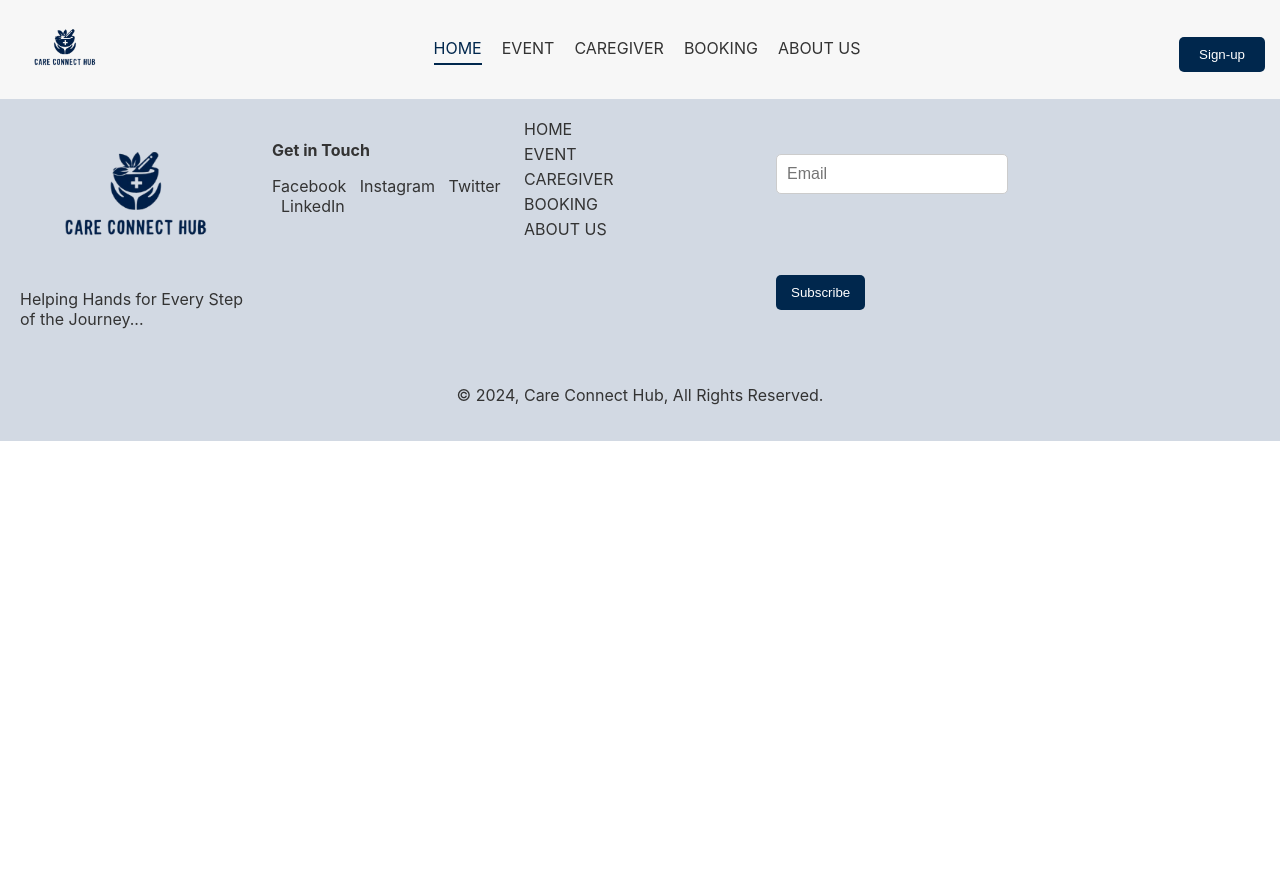
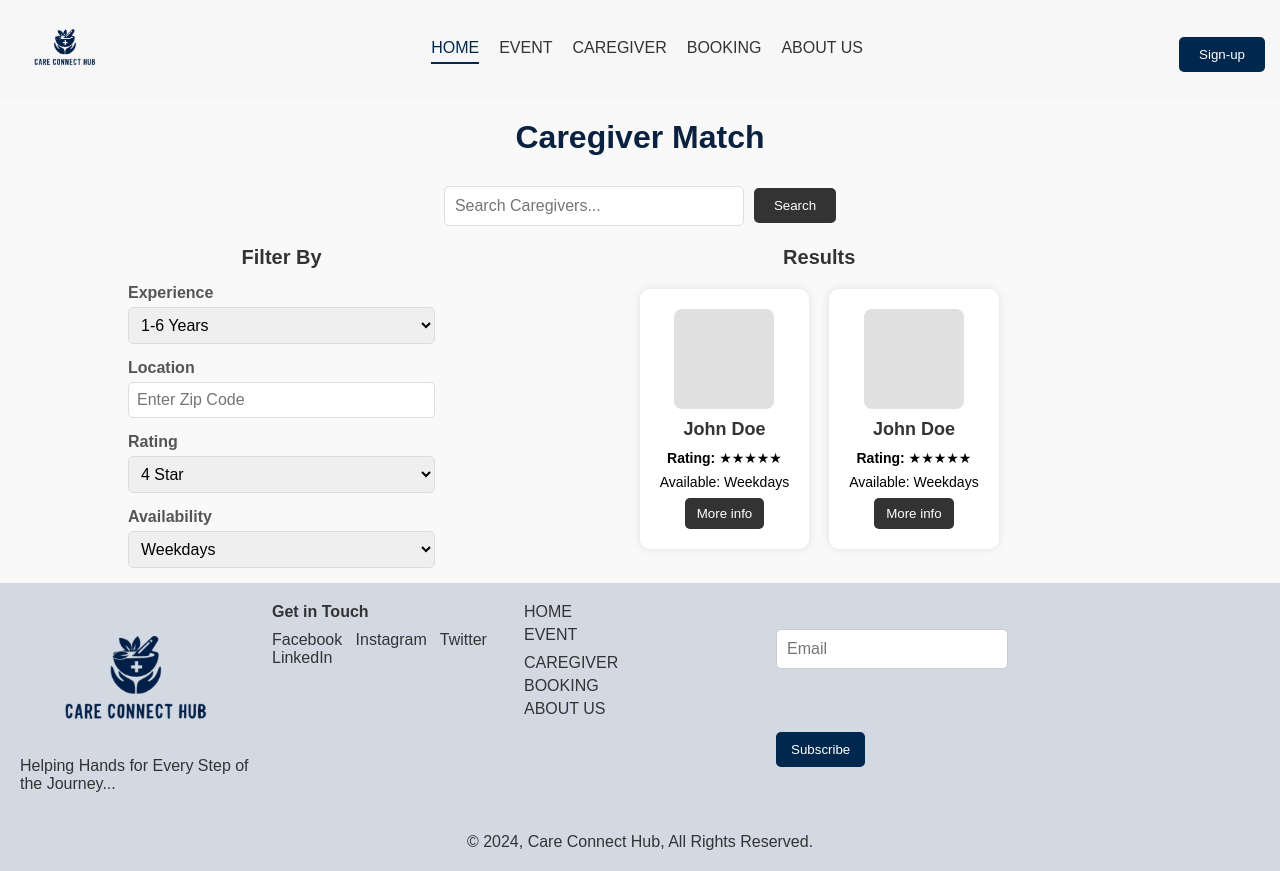
Before and after one commit to scetat/CareConnectHub, a React (Create React App) app in the folder frontend/: page /caregivermatch in a window 1280 px wide. Before the commit the page ends 800 px from the top, so only its background shows below. Built offline with nearby package versions, Linux system fonts and the light colour scheme.

Commit message:
caregiver page frontend link this page into header anf footer

```diff
--- a/frontend/src/App.js
+++ b/frontend/src/App.js
@@ -5,6 +5,7 @@ import Footer from "./components/Footer";
 import SignUpPage from "./Pages/SignUpPage";
 import "./index.css";
 import CaregiverHome from "./Pages/CaregiverHome";
+import CaregiverMatch from "./Pages/CaregiverMatch";
 import About from './Pages/AboutUs';
 
 function App() {
@@ -13,7 +14,7 @@ function App() {
       <Header />
       <Routes>
         <Route path="/" exact={true} element={<Home />} />
-        <Route path="/caregiver" exact={true} element={<CaregiverHome />} />
+        <Route path="/caregivermatch" exact={true} element={<CaregiverMatch />} />
         <Route path="/signup" element={<SignUpPage />} />
         <Route path="/about" exact={true} element={<About/>} />
       </Routes>
--- /dev/null
+++ b/frontend/src/Pages/CaregiverMatch.js
@@ -0,0 +1,79 @@
+import React from 'react';
+import '../css/caregivermatch.css';
+
+const CaregiverMatch = () => {
+  return (
+    <div className="caregiver-container">
+      <header>
+        <h1>Caregiver Match</h1>
+        <div className="search-bar">
+          <input type="text" placeholder="Search Caregivers..." />
+          <button className="search-btn">Search</button>
+        </div>
+      </header>
+
+      <div className="filter-results-container">
+        {/* Filter Section */}
+        <div className="filter-section">
+          <h2>Filter By</h2>
+          <div className="filter-group">
+            <label htmlFor="experience">Experience</label>
+            <select id="experience">
+              <option value="1-6">1-6 Years</option>
+              <option value="6-10">6-10 Years</option>
+              <option value="10+">10+ Years</option>
+            </select>
+          </div>
+
+          <div className="filter-group">
+            <label htmlFor="location">Location</label>
+            <input type="text" id="location" placeholder="Enter Zip Code" />
+          </div>
+
+          <div className="filter-group">
+            <label htmlFor="rating">Rating</label>
+            <select id="rating">
+              <option value="4-star">4 Star</option>
+              <option value="5-star">5 Star</option>
+            </select>
+          </div>
+
+          <div className="filter-group">
+            <label htmlFor="availability">Availability</label>
+            <select id="availability">
+              <option value="weekdays">Weekdays</option>
+              <option value="weekends">Weekends</option>
+            </select>
+          </div>
+        </div>
+
+        {/* Results Section */}
+        <div className="results-section">
+          <h2>Results</h2>
+          <div class="card-container">
+          <div className="result-card">
+            <div className="result-image"></div>
+            <div className="result-info">
+              <h3>John Doe</h3>
+              <p><strong>Rating:</strong> ★★★★★</p>
+              <p>Available: Weekdays</p>
+              <button>More info</button>
+            </div>
+          </div>
+          <div className="result-card">
+            <div className="result-image"></div>
+            <div className="result-info">
+              <h3>John Doe</h3>
+              <p><strong>Rating:</strong> ★★★★★</p>
+              <p>Available: Weekdays</p>
+              <button>More info</button>
+            </div>
+          </div>
+          </div>
+        </div>
+      </div>
+    </div>
+  );
+};
+
+export default CaregiverMatch;
--- a/frontend/src/components/Footer/index.js
+++ b/frontend/src/components/Footer/index.js
@@ -15,7 +15,7 @@ const Footer = () => {
       <div className="footer__nav">
         <a href="/home" className="footer__link">HOME</a>
         <a href="/events" className="footer__link">EVENT</a>
-        <a href="/caregiver" className="footer__link">CAREGIVER</a>
+        <a href="/caregivermatch" className="header__link">CAREGIVER</a>
         <a href="/booking" className="footer__link">BOOKING</a>
         <a href="/about" className="footer__link">ABOUT US</a>
       </div>
--- a/frontend/src/components/Header/index.js
+++ b/frontend/src/components/Header/index.js
@@ -13,7 +13,7 @@ const Header = () => {
       <nav className="header__nav">
         <a href="/home" className="header__link header__link--active">HOME</a>
         <a href="/events" className="header__link">EVENT</a>
-        <a href="/caregiver" className="header__link">CAREGIVER</a>
+        <a href="/caregivermatch" className="header__link">CAREGIVER</a>
         <a href="/booking" className="header__link">BOOKING</a>
         <a href="/about" className="header__link">ABOUT US</a>
       </nav>
--- /dev/null
+++ b/frontend/src/css/caregivermatch.css
@@ -0,0 +1,160 @@
+* {
+    margin: 0;
+    padding: 0;
+    box-sizing: border-box;
+}
+
+body {
+    font-family: Arial, sans-serif;
+    background-color: #f9f9f9;
+}
+
+.caregiver-container {
+    width: 80%;
+    margin: 0 auto;
+}
+
+header {
+    text-align: center;
+    margin-bottom: 20px;
+}
+
+.search-bar {
+    display: flex;
+    justify-content: center;
+    align-items: center;
+    margin-top: 10px;
+}
+
+.search-bar input {
+    width: 300px;
+    padding: 10px;
+    font-size: 16px;
+    border: 1px solid #ddd;
+    border-radius: 5px;
+    margin-right: 10px;
+}
+
+.search-bar .search-button {
+    background-color: white;
+    border: none;
+    font-size: 18px;
+}
+
+.search-btn {
+    padding: 10px 20px;
+    background-color: #333;
+    color: #fff;
+    border: none;
+    border-radius: 5px;
+    cursor: pointer;
+}
+
+.search-btn:hover {
+    background-color: #555;
+}
+
+.filter-results-container {
+    display: flex;
+    justify-content: space-between;
+}
+
+.filter-section {
+    width: 30%;
+}
+
+.filter-section h2 {
+    margin-bottom: 15px;
+    font-size: 20px;
+    color: #333;
+    text-align: center;
+}
+
+.filter-group {
+    margin-bottom: 15px;
+}
+
+.filter-group label {
+    display: block;
+    margin-bottom: 5px;
+    font-size: 16px;
+    color: #555;
+}
+
+.filter-group select,
+.filter-group input {
+    width: 100%;
+    padding: 8px;
+    font-size: 16px;
+    border: 1px solid #ddd;
+    border-radius: 5px;
+}
+
+.results-section {
+    width: 65%;
+    display: flex;
+    flex-direction: column;
+    align-items: center;
+}
+
+.results-section h2 {
+    font-size: 20px;
+    color: #333;
+    margin-bottom: 20px;
+    text-align: center;
+}
+
+.card-container {
+    display: flex;
+    flex-wrap: wrap;
+    gap: 20px;
+    justify-content: center;
+}
+
+.result-card {
+    flex: 1 1 calc(33.333% - 20px);
+    display: flex;
+    flex-direction: column;
+    align-items: center;
+    background-color: white;
+    padding: 20px;
+    border-radius: 10px;
+    box-shadow: 0 0 10px rgba(0, 0, 0, 0.1);
+    margin-bottom: 20px;
+}
+
+.result-image {
+    width: 100px;
+    height: 100px;
+    background-color: #e0e0e0;
+    border-radius: 8px;
+    margin-bottom: 10px;
+}
+
+.result-info {
+    text-align: center;
+}
+
+.result-info h3 {
+    font-size: 18px;
+    color: #333;
+    margin-bottom: 10px;
+}
+
+.result-info p {
+    margin-bottom: 8px;
+    font-size: 14px;
+}
+
+.result-info button {
+    padding: 8px 12px;
+    background-color: #333;
+    color: white;
+    border: none;
+    border-radius: 5px;
+    cursor: pointer;
+}
+
+.result-info button:hover {
+    background-color: #555;
+}
```
